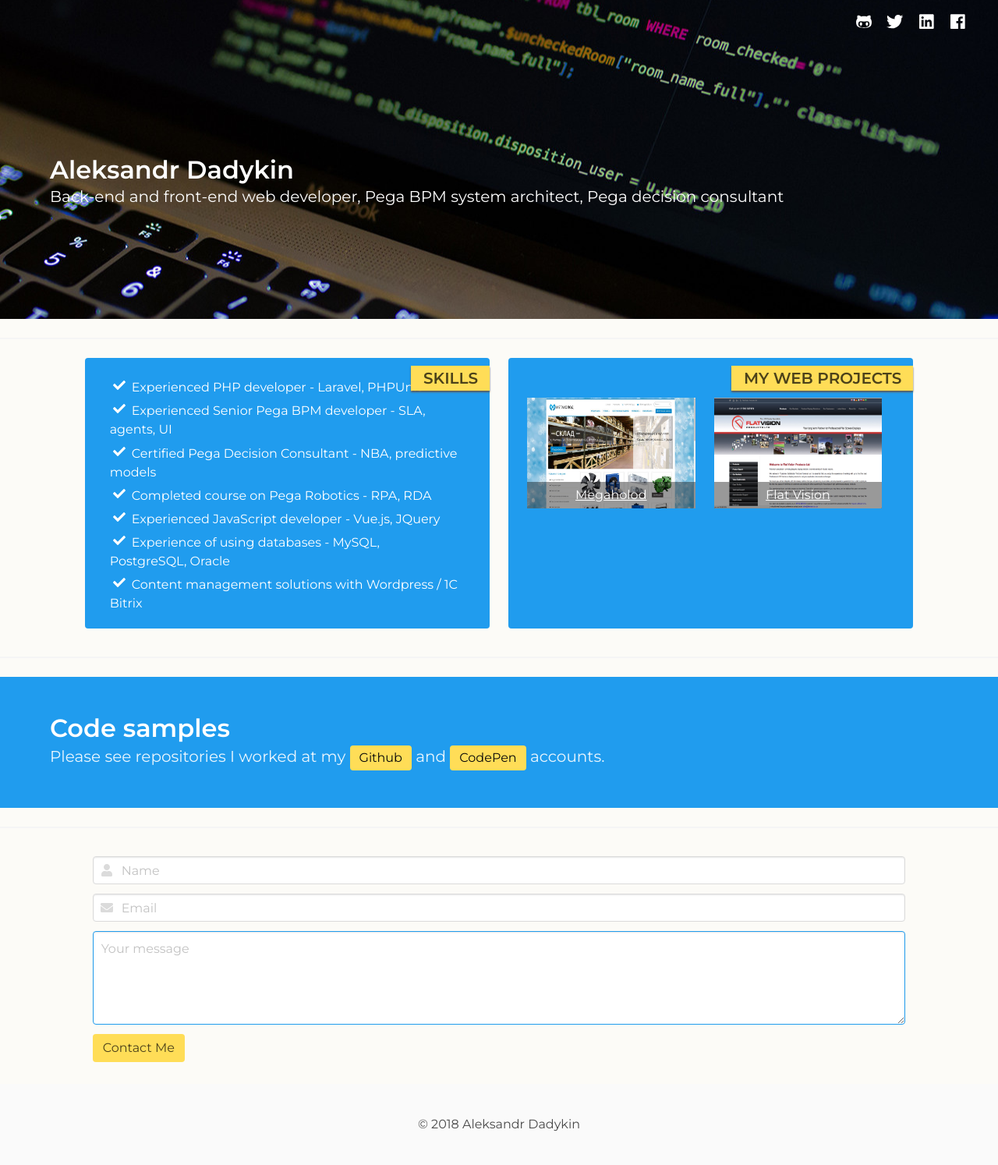
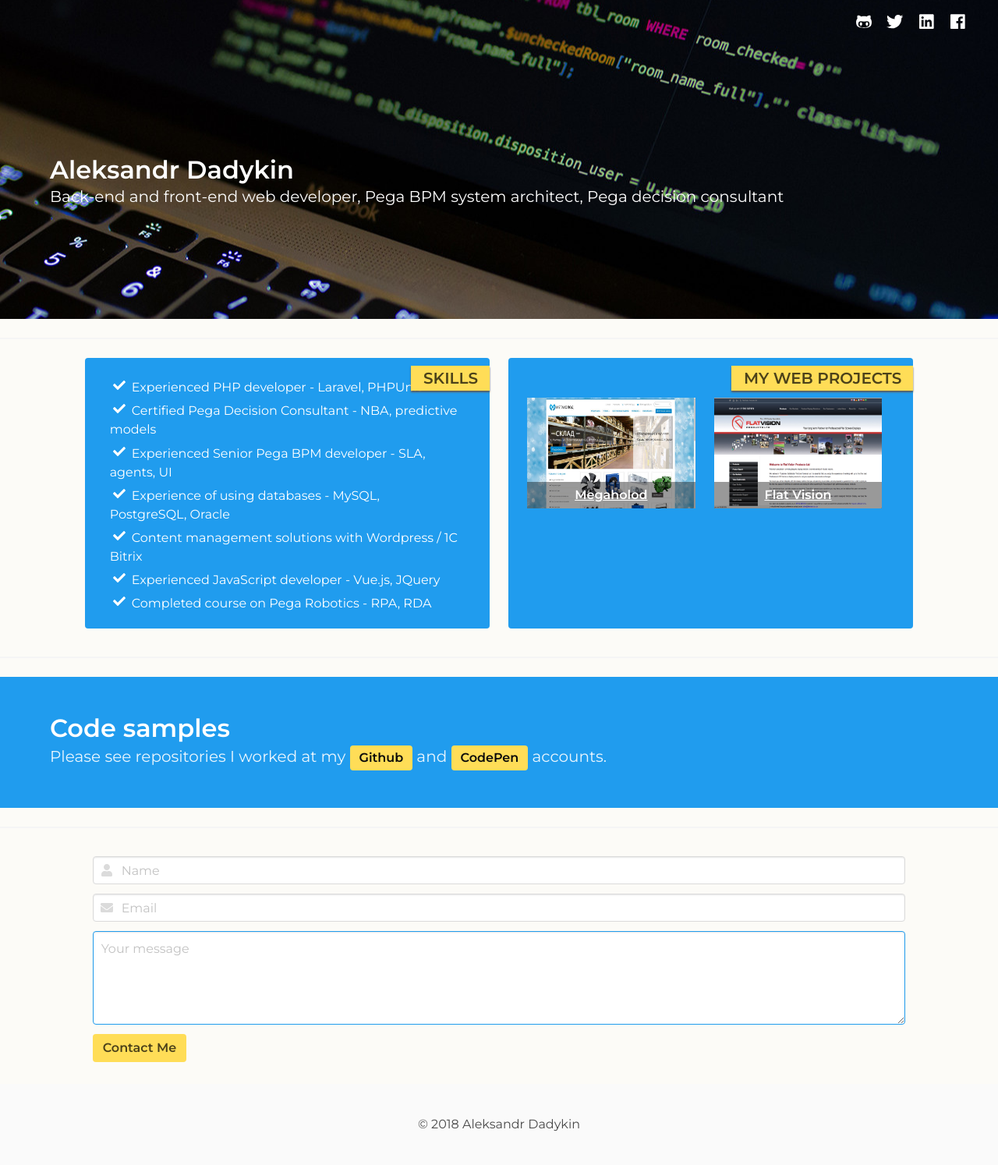
Before and after one commit to cetrix13/cetrix13.github.io, a Jekyll site: the page built from index.html, in a window 1280 px wide. Shown: the whole page at 78% size. Built offline with Jekyll 4.4.1, drawn with Linux system fonts in a browser that asks for light colours; nearby versions of some CDN libraries.

Commit message:
Edit CSS styles

```diff
--- a/_includes/contact-form.html
+++ b/_includes/contact-form.html
@@ -25,7 +25,7 @@
     </div>
     <div class="field">
       <p class="control">
-        <button class="button is-warning" type="submit">
+        <button class="button is-warning has-text-weight-semibold" type="submit">
         Contact Me
         </button>
       </p>
--- a/_includes/page.html
+++ b/_includes/page.html
@@ -7,12 +7,12 @@
               <div class="ribbon is-medium is-warning"><span class="is-uppercase has-text-weight-semibold">Skills</span></div>
                 <ul class="skills-list">
                   <li><span class="icon"><i class="fas fa-check"></i></span> Experienced PHP developer - Laravel, PHPUnit</li>
+                  <li><span class="icon"><i class="fas fa-check"></i></span> Certified Pega Decision Consultant - NBA, predictive models</li>
                   <li><span class="icon"><i class="fas fa-check"></i></span> Experienced Senior Pega BPM developer - SLA, agents, UI</li>
-                  <li><span class="icon"><i class="fas fa-check"></i></span> Certified Pega Decision Consultant - NBA, predictive models</li>
-                  <li><span class="icon"><i class="fas fa-check"></i></span> Completed course on Pega Robotics - RPA, RDA</li>
-                  <li><span class="icon"><i class="fas fa-check"></i></span> Experienced JavaScript developer - Vue.js, JQuery</li>
                   <li><span class="icon"><i class="fas fa-check"></i></span> Experience of using databases - MySQL, PostgreSQL, Oracle</li>
                   <li><span class="icon"><i class="fas fa-check"></i></span> Content management solutions with Wordpress / 1C Bitrix</li>
+                  <li><span class="icon"><i class="fas fa-check"></i></span> Experienced JavaScript developer - Vue.js, JQuery</li>
+                  <li><span class="icon"><i class="fas fa-check"></i></span> Completed course on Pega Robotics - RPA, RDA</li>
                 </ul>
           </div>
         </div>
@@ -24,7 +24,7 @@
                   <figure class="image is-2by1">
                     <a data-lightbox="megaholod-demo" data-title="Megaholod's website" href="/images/megaholod-demo.jpg">
                     <img src="/images/megaholod-demo.jpg">
-                    <div class="img-title has-text-centered">Megaholod</div>
+                    <div class="img-title has-text-centered has-text-weight-semibold">Megaholod</div>
                     </a>
                   </figure>
                 </div>
@@ -32,7 +32,7 @@
                   <figure class="image is-2by1">
                     <a data-lightbox="flatvision-demo" data-title="Flat Vision's website" href="/images/flatvision-demo.jpg">
                     <img src="/images/flatvision-demo.jpg">
-                    <div class="img-title has-text-centered">Flat Vision</div>
+                    <div class="img-title has-text-centered has-text-weight-semibold">Flat Vision</div>
                     </a>
                   </figure>
                 </div>
@@ -49,8 +49,8 @@
             Code samples
           </p>
           <p class="subtitle">
-            Please see repositories I worked at my <a class="tag is-warning is-medium has-text-black" href="https://github.com/cetrix13">Github</a> and
-            <a class="tag is-warning is-medium has-text-black" href="https://codepen.io/cetrix13/">CodePen</a> accounts.
+            Please see repositories I worked at my <a class="tag is-warning is-medium has-text-black has-text-weight-semibold" href="https://github.com/cetrix13">Github</a> and
+            <a class="tag is-warning is-medium has-text-black has-text-weight-semibold" href="https://codepen.io/cetrix13/">CodePen</a> accounts.
           </p>
         </div>
       </div>
--- a/_sass/_mystyles.sass
+++ b/_sass/_mystyles.sass
@@ -70,7 +70,7 @@ div.column.is-8:first-child
 
 @media (max-width: 1800px) and (min-width: 1441px)
   .fullscreen-bg
-    background: url(/images/intro-caspar-rubin-1800x1200.jpg) no-repeat center center
+    background: url(/images/intro-caspar-rubin-1800x480.jpg) no-repeat center center
 
 @media (max-width: 3000px) and (min-width: 1801px)
   .fullscreen-bg
```
Also changed, not shown: images/intro-caspar-rubin-1800x1200.jpg (deleted).
